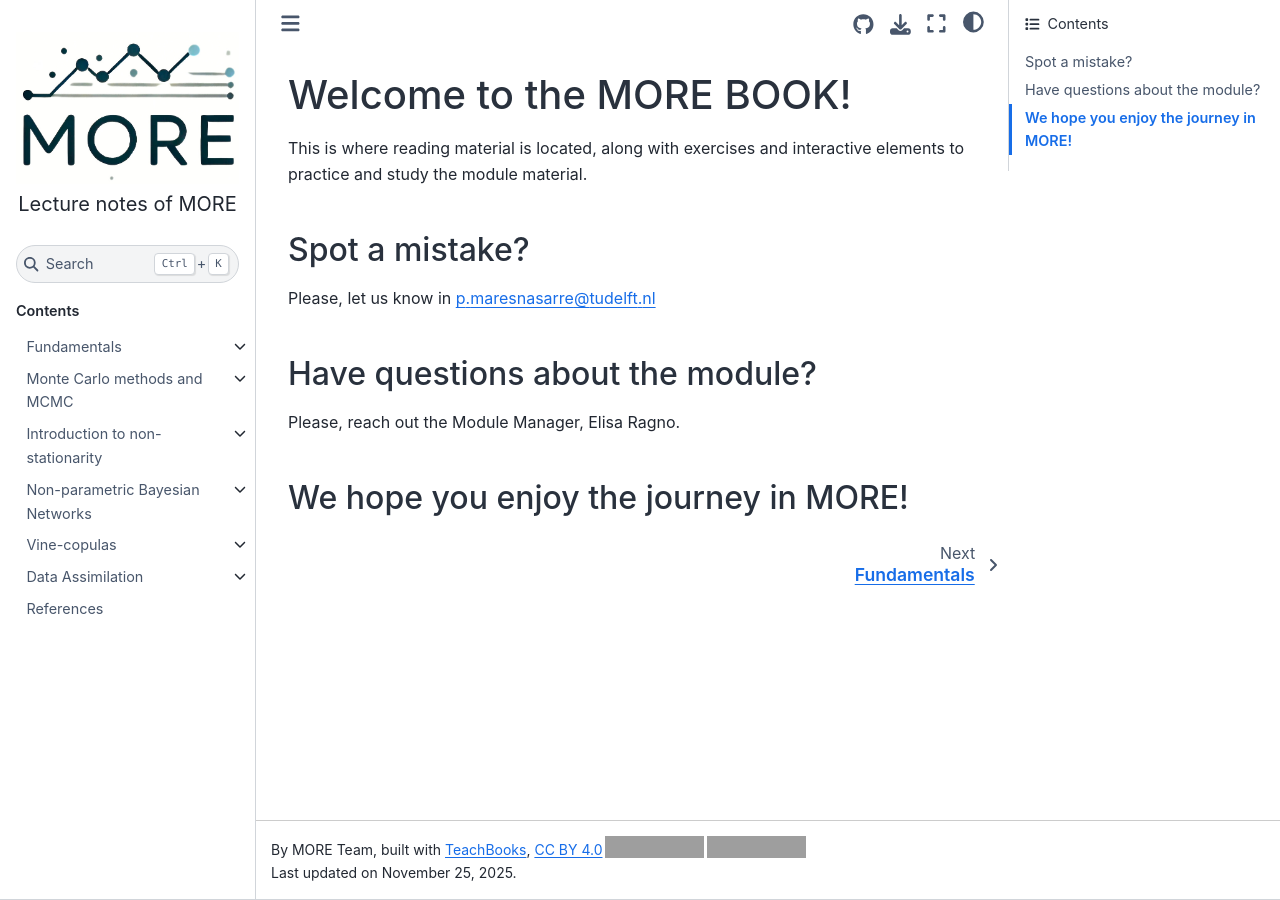
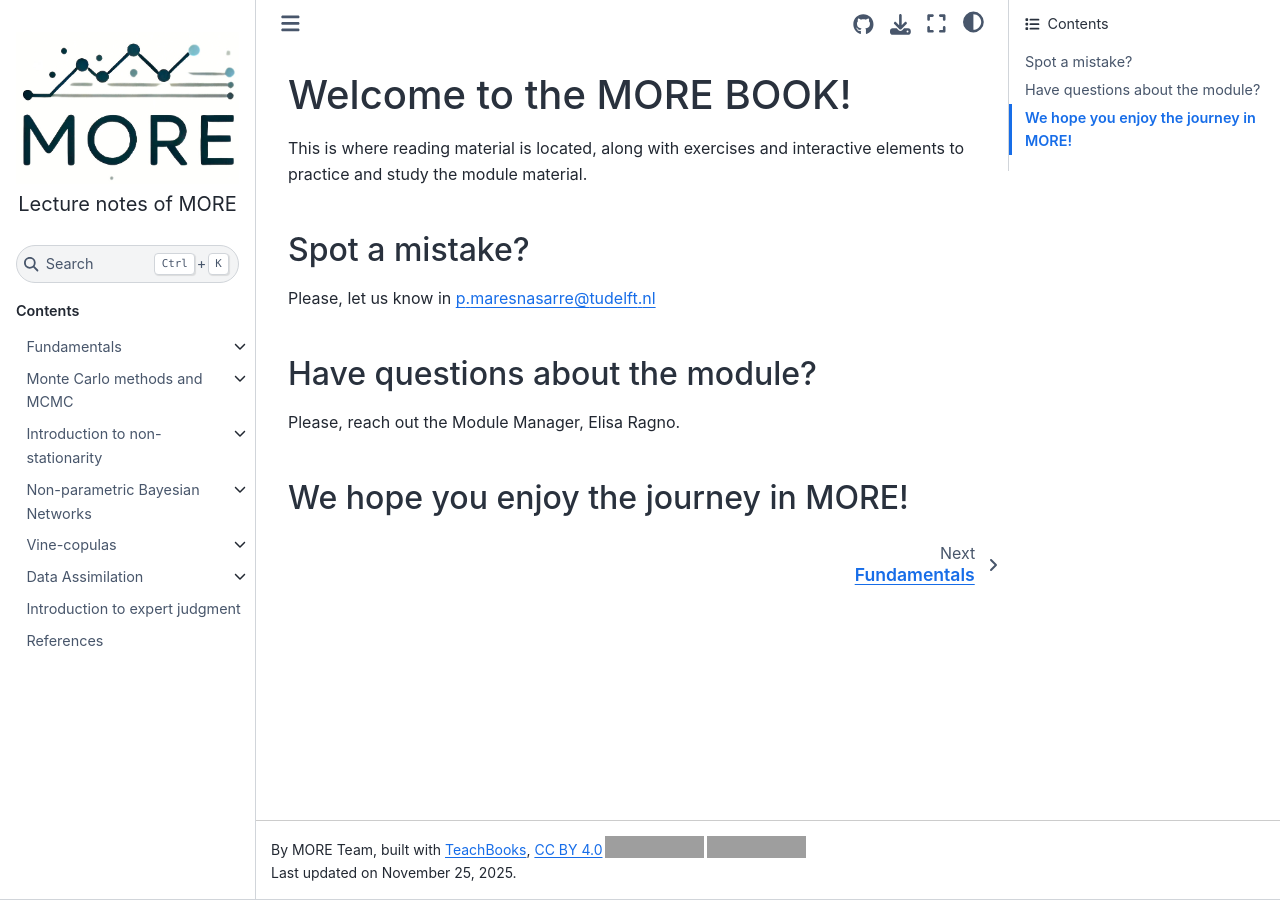
Before and after one commit to TUDelft-CITG/MORE-lecture-notes, a Jupyter Book: the page built from book/intro.md, in a window 1280 px wide. Built offline with Jupyter Book 1.0.4 settings and Sphinx 7.4.7 and the Sphinx Book theme 1.1.4, drawn with Linux system fonts in a browser that asks for light colours; pages that are not in the unit, such as notebooks, are missing from menus; comment, search, counter and statistics services are not loaded; grey boxes are pictures that could not be loaded.

Commit message:
slowly add sej

```diff
--- a/book/_toc.yml
+++ b/book/_toc.yml
@@ -79,6 +79,7 @@ parts:
            sections:
              - file: data_assimilation/04a_2024.md
                title: Grand Prix 2024
+      - file: SEJ/Introduction.md
       # - file: SEJ/Introduction.md
       #   title: Structured Expert Judgment
       #   sections:
```
